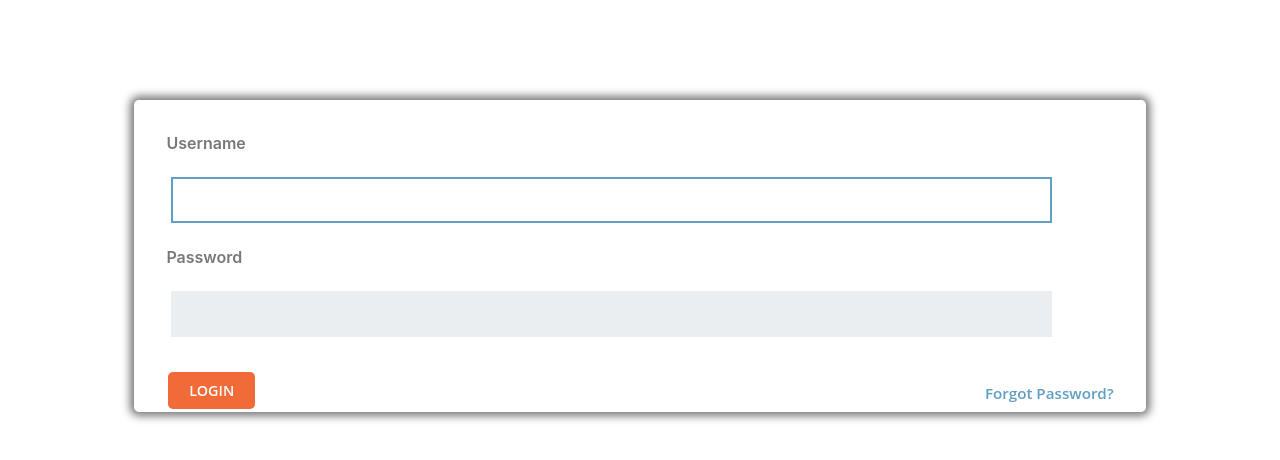
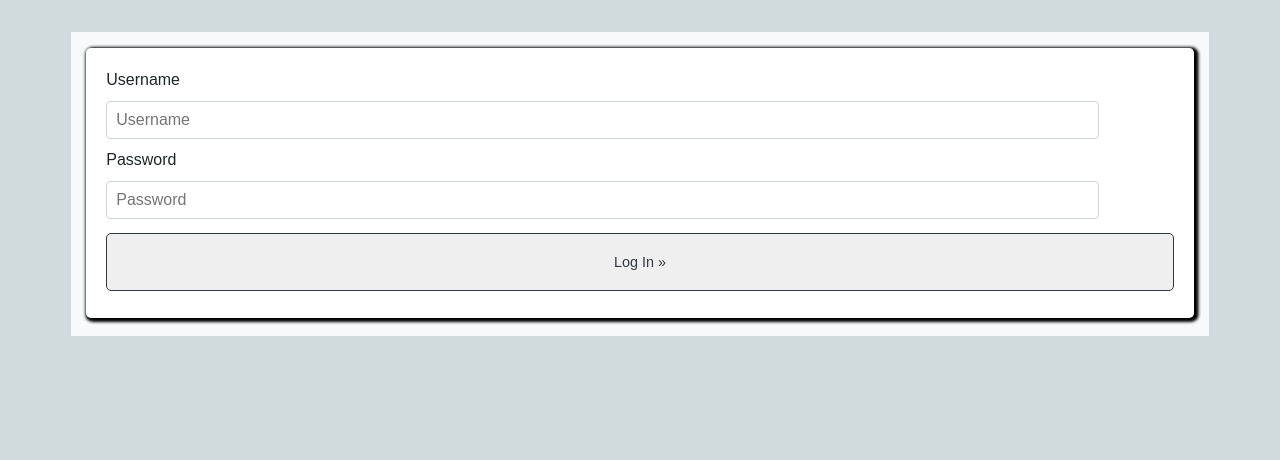
Before and after one commit to Omolara5861/Login-Form, a plain HTML site: page index.html in a window 1280 px wide. Drawn offline with Linux system fonts and the light colour scheme.

Commit message:
Updated look (Second Commit)

```diff
--- a/index.html
+++ b/index.html
@@ -8,28 +8,26 @@
     <title>Login Page</title>
 </head>
 <body>
+    <div id="container">
     <div class="parent">
         <!-----start-form---->
         <form>
             <div>
                 <span><label>Username</label></span>
-                <span><input type="text" class="textbox" id="active"></span>
+                <span><input type="text"  name="username"  autocomplete="username" placeholder="Username"></span>
             </div>
             <div>
                 <span><label>Password</label></span>
-                <span><input type="password" class="password"></span>
+                <span><input type="password"  name="password" autocomplete="current-password" placeholder="Password"></span>
             </div>
             <div class="sign">
                 <div class="submit">
-                <input type="submit" value="LOGIN" >
+                <input type="submit" value="Log In &raquo;" >
                 </div>
-                <span class="forget-pass">
-                    <a href="#">Forgot Password?</a>
-                </span>
-                    <div class="clear"> </div>
             </div>
             </form>
 <!-----//end-form---->
 </div>
+</div>
 </body>
 </html>
--- a/style.css
+++ b/style.css
@@ -2,93 +2,106 @@
 /****-----start-body----****/
 * {
     box-sizing: border-box;
-    font-family: -apple-system, BlinkMacSystemFont, "Segoe UI", Roboto, Oxygen-Sans, Ubuntu, Cantarell, "Helvetica Neue", sans-serif;
+    font-family: "Signika Negative", sans-serif;
 }
 
-/* body{
-	background-color:#86B4CC;
-} */
+body {
+    background: rgba(25, 70, 85, 0.2);
+	font-weight: 400;
+    line-height: 1.5;
+	position: relative;
+}
+
+/* Container Div */
+#container {
+	position: absolute;
+	margin-left: auto;
+    margin-right: auto;
+    left: 0;
+    right: 0;
+	width: 45%;
+	height: 304px;
+	margin-top: 24px;
+	background-color: #f8f9fa;
+    padding: 16px 15px;
+}
 
 .parent {
-	width: 40%;
-	margin: 100px auto;
+	width: 100%;
+	height: 270px;
 	background: #fff;
-	padding: 2rem 2rem;
+	padding: 1.25rem;
 	border-radius: 0.3rem;
-	box-shadow: 0px 0px 8px 4px  #787878;
+	box-shadow: 2px 1.5px 3px 2.5px;
 }
 
+/* Label Style */
 form span {
 	display: block;
-	font-size: 1rem;
-	color: #787878;
-	padding-bottom: 5px;
-	font-weight: 600;
-	font-family: 'Open Sans', sans-serif;
+    margin-bottom: .5rem;
+	color: #212529;
+    margin: 0px 0px 8px;
+	font-size: 16px;
+    font-weight: 500;
 }
+
+/* Username & Password Style */
 input[type="text"],input[type="Password"] {
-	padding: 9px;
-	width: 90%;
-	font-size: 1.1rem;
-	margin: 18px 0px;
-	border: 2px solid#EAEEF1;
-	color: #666666;
-	background:#EAEEF1;
-	font-family: 'Open Sans', sans-serif;
-	font-weight:600;
-	margin-left: 5px;
-	outline:none;
+	width: 100%;
+	margin: 1px 0px;
+    padding: 10px 18px;
+    font-size: 1rem;
+    color: #495057;
+	border: 1px solid #ced4da;
+    border-radius: .25rem;
+    transition: border-color .15s ease-in-out, box-shadow .15s ease-in-out;
+	outline: none;
 }
-input[type="text"]:hover,input[type="Password"]:hover,#active{
-	background:#fff;
-	border:2px solid #609EC3;
-	outline:none;
+
+input[type="Password"]:focus{
+	color: #495057;
+	border: 1px solid #80bdff;
+	box-shadow: 0 0 0 0.2rem rgb(0 123 255 / 25%);
 }
-.sign {
-	padding: 10px 0;
+
+input[type="text"]:focus{
+	color: #495057;
+	border: 1px solid #80bdff;
+	box-shadow: 0 0 0 0.2rem rgb(0 123 255 / 25%);
 }
-.forget-pass {
-	float: right;
-}
-.submit {
-	padding: 2px 2px;
-	float:left;
-	margin-right: 11px;
-}
+
+/* Button Style */
 .submit input[type="submit"] {
-	background: #F06B37;
-	border: none;
-	outline: none;
-	padding: 0.55rem 1.3rem 0.6rem;
+	display: inline-block;
+    width: 100%;
+	height: 58px;
 	cursor: pointer;
-	font-family: 'Open Sans', sans-serif;
-	color: #FFF;
+	margin-top: 5px;
 	font-size: 0.9rem;
 	border-radius: 5px;
-	font-weight: 600;
+    border: 1px solid #343a40;
+    text-align: center;
+	padding: 1rem;
+    color: #343a40;
 }
 .submit input[type="submit"]:hover{
-	background:#62A0C4;
+	color: #fff;
+    background-color: #343a40;
+    border-color: #343a40;
 }
 
-.forget-pass a {
-	float: right;
-	color:#609EC3;
-	font-size: 0.95rem;
-	margin-top: 13px;
-	font-weight: 600;
-	font-family: 'Open Sans', sans-serif;
-	text-decoration: none;
 
-}
-.forget-pass a:hover {
-	text-decoration: underline;
-}
-
-/*----start-responsive design-----*/
+/*----For-responsive design-----*/
 @media (max-width:1280px){
+	#container {
+		width: 90%;
+		height: 304px;
+		background-color: #f8f9fa;
+		/* margin: 24px 400px; */
+		padding: 16px 15px;
+	}
     .parent {
-		width: 80%;
+		height: 270px;
 	}
 	input[type="text"], input[type="Password"] {
 	padding: 9px;
@@ -97,25 +110,25 @@ input[type="text"]:hover,input[type="Password"]:hover,#active{
 }
 
 @media (max-width:320px){
+    #container {
+		width: 100%;
+		height: 304px;
+		background-color: #f8f9fa;
+		/* margin: 24px 400px; */
+		padding: 16px 15px;
+	}
 	.parent {
-		width: 80%;
+		width: 100%;
 	}
 	.submit{
 	padding: 2px ;
 	text-align: center;
-	float:none;
 	}
-	.forget-pass {
-	float:none;
-	text-align:center;
-	margin-top: 15px
-	}
-	.forget-pass a {
-	float:none;
-	}
+
 	input[type="text"], input[type="Password"] {
 	padding: 6px;
 	margin: 9px 0px;
+	width: 100%;
 	}
 
 }
```
